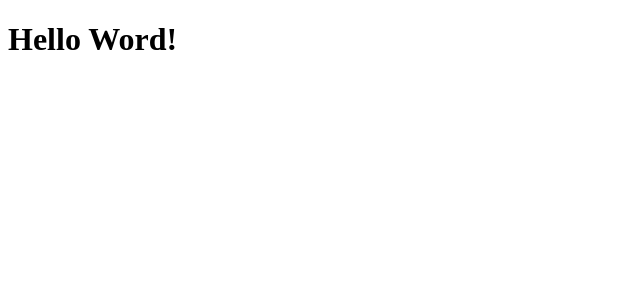
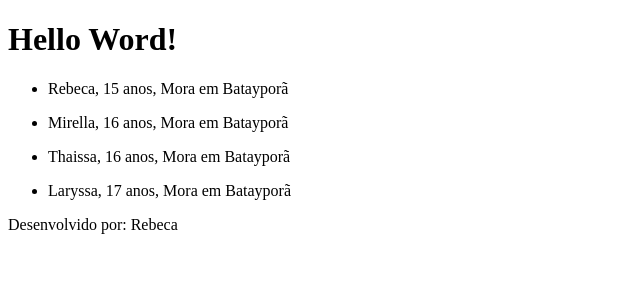
Before and after one commit to rebeca018/PTAC2, a React (Vite) app: page / in a window 1280 px wide. Shown: the top 300 px of the page, without its empty margins (0-640 px from the left). Built offline with nearby package versions, Linux system fonts and the light colour scheme.

Commit message:
Commit atividade nome

```diff
--- a/src/App.jsx
+++ b/src/App.jsx
@@ -1,7 +1,11 @@
+import { Exemplo } from './Exemplo'
+
 export default function App() {
+    const listaAlunos = [{nome: "Rebeca", idade: 15, cidade: "Batayporã"}, {nome: "Mirella", idade: 16, cidade: "Batayporã"}, {nome: "Thaissa", idade: 16, cidade: "Batayporã"}, {nome: "Laryssa", idade: 17, cidade: "Batayporã"} ];
     return (
       <div>
         <h1>Hello Word!</h1>
+        <Exemplo lista={listaAlunos}/>
       </div>
 
     );
--- /dev/null
+++ b/src/Dev.jsx
@@ -0,0 +1,7 @@
+export function Dev({nome}){
+    return (
+        <div>
+            <p>Desenvolvido por: {nome}</p>
+        </div>
+    );
+}
--- /dev/null
+++ b/src/Exemplo.jsx
@@ -0,0 +1,15 @@
+import { Dev } from './Dev'
+
+export function Exemplo({lista}) {
+    return (
+        <div>
+            {lista.map(aluno=>(
+                <ul>
+                    <li>{aluno.nome}, {aluno.idade} anos, Mora em {aluno.cidade}</li>
+                </ul>
+            ))}
+
+            <Dev nome="Rebeca"/>
+        </div>
+    );
+}
```
